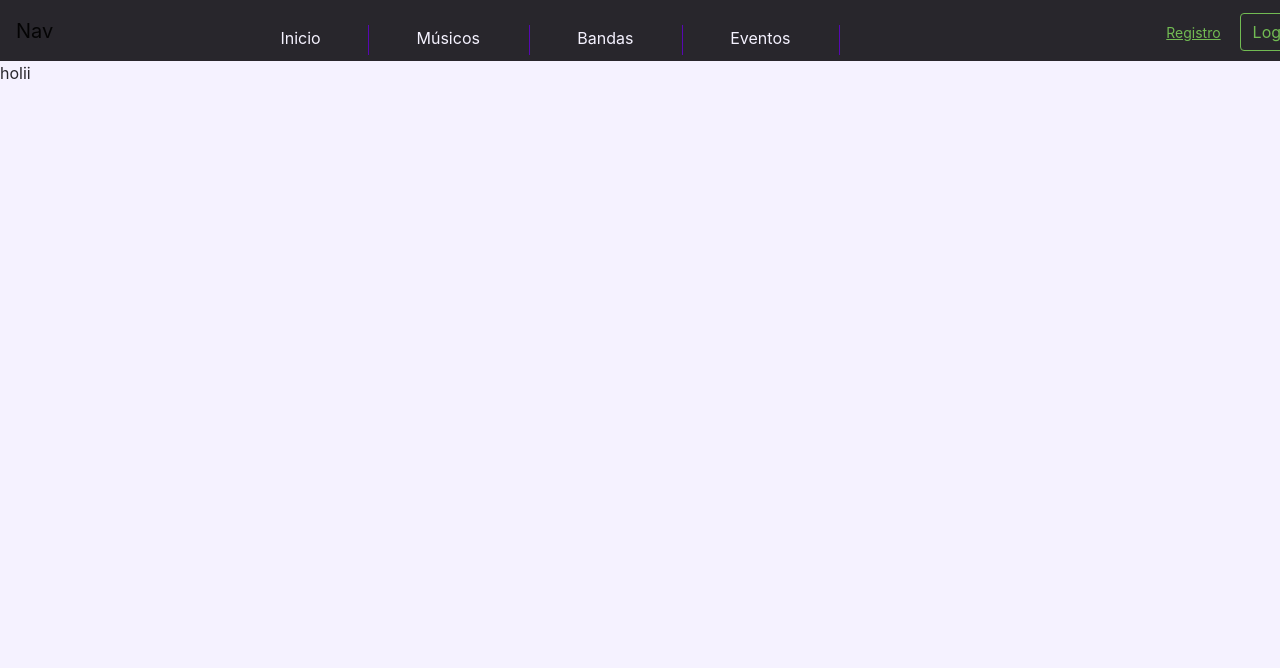
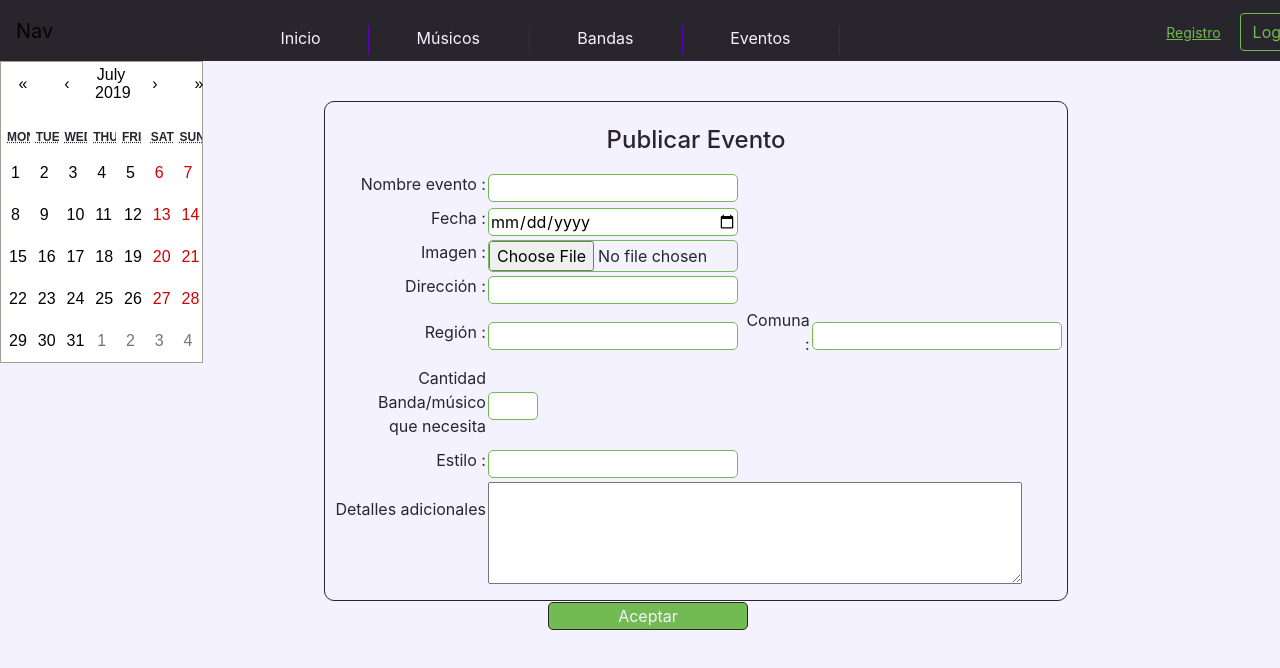
Before and after one commit to leosifu/ux2, a React (Create React App) app: page /crearAnuncio in a window 1280 px wide. Shown: the top 668 px of the page. Built offline with nearby package versions, Linux system fonts and the light colour scheme.

Commit message:
crear anuncio formulario

```diff
--- a/src/componentes/CrearAnuncio.js
+++ b/src/componentes/CrearAnuncio.js
@@ -1,10 +1,52 @@
 import React, {Component} from 'react';
-
+import Calendar from 'react-calendar';
+import '../css/crearAnuncio.css'
 class CrearAnuncio extends Component{
   render(){
     return(
-      <div>
-        holii
+      <div className="row">
+        <div className="col-2 margCalen">
+          <Calendar/>
+        </div>
+        <div className=" col-10 ">
+        <div  class="crearAnuncio">
+        <br></br>
+        <center><h4><label >Publicar Evento</label></h4></center>
+
+        <table>
+            <tr>
+                <td><label>Nombre evento : </label></td><td><input type="text" ></input></td>
+            </tr>
+            <tr>
+                <td><label for="tareaCheck2">Fecha : </label></td><td><input type="date" ></input></td>
+            </tr>
+            <tr>
+              <td><label>Imagen  : </label></td><td><input type="file" name="archivo" /><br /></td>
+            </tr>
+            <tr>
+                <td><label>Dirección : </label></td><td><input type="text" ></input></td>
+            </tr>
+            <tr>
+                <td><label>Región : </label></td><td><input type="text" ></input></td><td><label>Comuna : </label></td><td><input type="text" ></input></td>
+            </tr>
+            <tr>
+                <td><label>Cantidad Banda/músico <br></br>que necesita  </label></td><td align="left"><input className="cantidad" type="text" ></input></td>
+            </tr>
+            <tr>
+            <td><label>Estilo : </label></td><td>
+
+    <input type="text" ></input></td>
+            </tr>
+            <tr>
+                <td ><label>Detalles adicionales  </label></td><td colSpan="3" rowSpan="2" align="left"><textarea  rows="4" cols="50"></textarea></td><td></td><td></td>
+            </tr>
+            <tr><br></br></tr>
+            <tr>
+                <td colSpan="2"><button class="botonPublicar" >Aceptar</button></td>
+            </tr>
+        </table>
+        </div>
+        </div>
       </div>
     )
   }
--- /dev/null
+++ b/src/css/crearAnuncio.css
@@ -0,0 +1,35 @@
+.crearAnuncio {
+    border:1px solid #28262c;
+    text-align: right;
+    height: 500px;
+    width: 70%;
+    position: relative; top:40px; left: 10%;
+
+    color: #28262c;
+    border-radius: 10px;
+
+
+}
+
+input {
+    border:1px solid #72bb53ff;
+    border-radius: 5px;
+}
+
+.cantidad{
+    width: 50px;
+}
+
+.botonPublicar{
+    background-color: #72bb53ff;
+    color: #f5f2ff;
+    border: 1px solid #28262c;
+    width: 200px;
+    border-radius: 5px;
+    position: relative; top: 10px; left: 10px;
+}
+
+.botonPublicar:hover{
+    border: 1px solid #28262c;
+    color: #28262c;
+}
--- a/src/css/navbar.css
+++ b/src/css/navbar.css
@@ -71,7 +71,3 @@
 .navbar-toggler{
   background-color: #72bb53ff !important;
 }
-
-.nav{
-
-}
```
